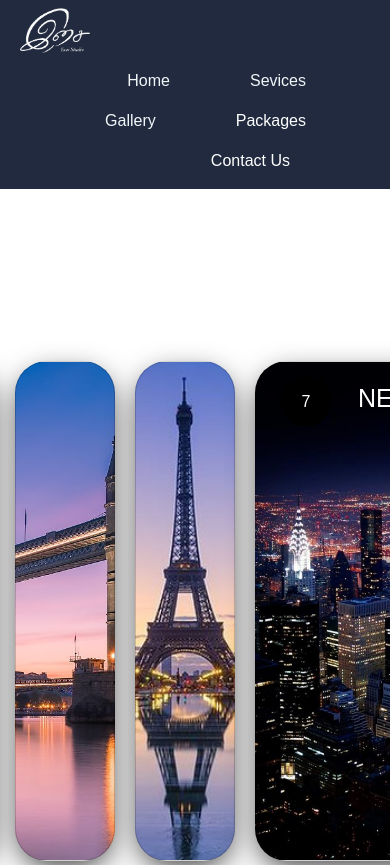
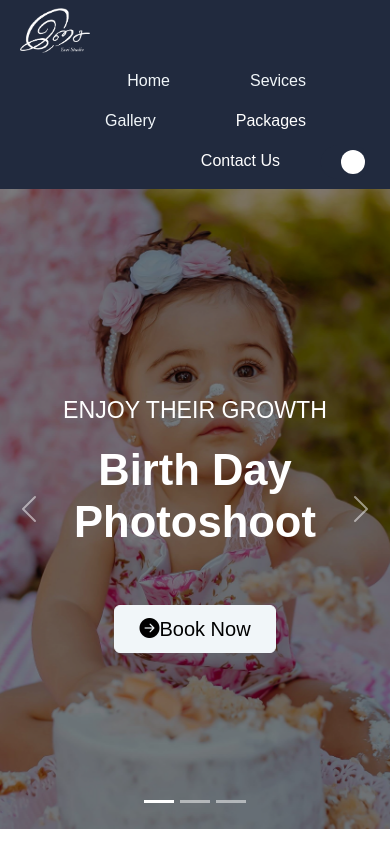
Before and after one commit to mmsalmanfaris/Photography-Studio-Website, a PHP site: page / in a window 390 px wide; the page is wider, and only the part inside the window is pictured. Shown: the top 865 px of that part. Run offline with PHP 8.4, Linux system fonts and the light colour scheme; some libraries are stand-ins or nearby versions; grey boxes are pictures that could not be loaded.

Commit message:
Updating the here section - Slides

```diff
--- a/index.html
+++ b/index.html
@@ -70,75 +70,49 @@
   </header>
 
   <!--Hero Section-->
-  <div class="wrapper">
-    <div class="slider">
-      <input type="radio" name="slide" id="c1" checked />
-      <label for="c1" class="card">
-        <div class="row">
-          <div class="icon">1</div>
-          <div class="title">
-            <h4>Wedding Shoot</h4>
-          </div>
+  <div id="hero-carousel" class="carousel slide">
+
+    <div class="carousel-indicators">
+      <button type="button" data-bs-target="#hero-carousel" data-bs-slide-to="0" class="active" aria-current="true" aria-label="Slide 1"></button>
+      <button type="button" data-bs-target="#hero-carousel" data-bs-slide-to="1" aria-label="Slide 2"></button>
+      <button type="button" data-bs-target="#hero-carousel" data-bs-slide-to="2" aria-label="Slide 3"></button>
+    </div>
+
+    <div class="carousel-inner">
+
+      <div class="carousel-item active">
+        <img src="/img/slide/slide1.jpg" class="slide-img d-block w-100" alt="...">
+        <div class="carousel-caption d-flex flex-column justify-content-center align-items-center top-0">
+            <p class="mt-5 fs-3 text-uppercase text-center">Enjoy Their Growth</p>
+            <h1 class="display-1 fw-bolder text-capitalize fc">Birth Day Photoshoot</h1>
+            <button class="btn btn-danger fs-5 py-2 px-4 mt-5 bi bi-arrow-right-circle-fill">Book Now</button>
         </div>
-      </label>
-      <input type="radio" name="slide" id="c2" checked />
-      <label for="c2" class="card">
-        <div class="row">
-          <div class="icon">2</div>
-          <div class="title">
-            <h4>Bridal Shoot</h4>
-          </div>
+      </div>
+
+      <div class="carousel-item">
+        <img src="/img/slide/slide2.png" class="slide-img d-block w-100" alt="...">
+        <div class="carousel-caption d-none d-md-block">
+          <h5>First slide label</h5>
+          <p>Some representative placeholder content for the first slide.</p>
         </div>
-      </label>
-      <input type="radio" name="slide" id="c3" checked />
-      <label for="c3" class="card">
-        <div class="row">
-          <div class="icon">3</div>
-          <div class="title">
-            <h4>Birth Day Shoot</h4>
-          </div>
+      </div>
+      <div class="carousel-item">
+        <img src="/img/slide/slide3.png" class="slide-img d-block w-100" alt="...">
+        <div class="carousel-caption d-none d-md-block">
+          <h5>First slide label</h5>
+          <p>Some representative placeholder content for the first slide.</p>
         </div>
-      </label>
-      <input type="radio" name="slide" id="c4" checked />
-      <label for="c4" class="card">
-        <div class="row">
-          <div class="icon">4</div>
-          <div class="title">
-            <h4>Model Shoot</h4>
-          </div>
-        </div>
-      </label>
-      <input type="radio" name="slide" id="c5" checked />
-      <label for="c5" class="card">
-        <div class="row">
-          <div class="icon">5</div>
-          <div class="title">
-            <h4>Outdoor Shoot</h4>
-          </div>
-        </div>
-      </label>
-      <input type="radio" name="slide" id="c6" checked />
-      <label for="c6" class="card">
-        <div class="row">
-          <div class="icon">6</div>
-          <div class="title">
-            <h4>Dubai</h4>
-          </div>
-        </div>
-      </label>
-      <input type="radio" name="slide" id="c7" checked />
-      <label for="c7" class="card">
-        <div class="row">
-          <div class="icon">7</div>
-          <div class="title">
-            <h4>New York</h4>
-          </div>
-        </div>
-      </label>
+      </div>
     </div>
+    <button class="carousel-control-prev" type="button" data-bs-target="#hero-carousel" data-bs-slide="prev">
+      <span class="carousel-control-prev-icon" aria-hidden="true"></span>
+      <span class="visually-hidden">Previous</span>
+    </button>
+    <button class="carousel-control-next" type="button" data-bs-target="#hero-carousel" data-bs-slide="next">
+      <span class="carousel-control-next-icon" aria-hidden="true"></span>
+      <span class="visually-hidden">Next</span>
+    </button>
   </div>
-
-
 
   <!--Book your shooting-->
 
@@ -164,152 +138,55 @@
       <div class="col-md-12">
         <div class="container-fluid p-2 align-items-center">
           <div class="d-flex justify-content-around">
+           <div>
             <button
+            class="btn bg-primary text-white btn-sm rounded-pill "
+            style="width: 50px; height: 50px">
+            1
+            </button>
+            <p>Booking</p>
+           </div>
+            <span
+              class="bg-success w-25 rounded mt-4 me-1 ms-1"
+              style="height: 0.2rem">
+            </span>
+            <div>
+              <button
               class="btn bg-primary text-white btn-sm rounded-pill"
-              style="width: 50px; height: 50px"
-              data-bs-toggle="collapse"
-              data-bs-target="#discuss"
-              aria-expanded="true"
-              aria-controls="company1"
-              onclick="stepFunction(event)"
-            >
-              1
-            </button>
+              style="width: 50px; height: 50px">
+              2
+              </button>
+              <P>Discuss</P>
+            </div>
             <span
-              class="bg-success w-25 rounded mt-auto mb-auto me-1 ms-1"
-              style="height: 0.2rem"
-            >
+              class="bg-success w-25 rounded mt-4 me-1 ms-1"
+              style="height: 0.2rem">
             </span>
-            <button
+            <div>
+              <button
               class="btn bg-primary text-white btn-sm rounded-pill"
-              style="width: 50px; height: 50px"
-              data-bs-toggle="collapse"
-              data-bs-target="#booking"
-              aria-expanded="false"
-              aria-controls="company3"
-              onclick="stepFunction(event)"
-            >
-              2
-            </button>
+              style="width: 50px; height: 50px">
+              3
+              </button>
+              <p>Shooting </p>
+            </div>
             <span
-              class="bg-success w-25 rounded mt-auto mb-auto me-1 ms-1"
-              style="height: 0.2rem"
-            >
+              class="bg-success w-25 rounded mt-4 me-1 ms-1"
+              style="height: 0.2rem">
             </span>
-            <button
+            <div>
+              <button
               class="btn bg-primary text-white btn-sm rounded-pill"
-              style="width: 50px; height: 50px"
-              data-bs-toggle="collapse"
-              data-bs-target="#shoot"
-              aria-expanded="false"
-              aria-controls="company3"
-              onclick="stepFunction(event)"
-            >
-              3
-            </button>
-            <span
-              class="bg-success w-25 rounded mt-auto mb-auto me-1 ms-1"
-              style="height: 0.2rem"
-            >
-            </span>
-            <button
-              class="btn bg-primary text-white btn-sm rounded-pill"
-              style="width: 50px; height: 50px"
-              data-bs-toggle="collapse"
-              data-bs-target="#results"
-              aria-expanded="false"
-              aria-controls="company4"
-              onclick="stepFunction(event)"
-            >
+              style="width: 50px; height: 50px">
               4
-            </button>
+              </button>
+              <p class="">Handover</p>
+            </div>
           </div>
-        </div>
-
-        <div class="collapse show" id="discuss">
-          <div class="display-4">Discuss</div>
-          <p>
-            Lorem ipsum dolor sit amet, consectetur adipiscing elit, sed do
-            eiusmod tempor incididunt ut labore et dolore magna aliqua. Ut
-            enim ad minim veniam, quis nostrud exercitation ullamco laboris
-            nisi ut aliquip ex ea commodo consequat. Lorem ipsum dolor sit
-            amet, consectetur adipiscing elit, sed do eiusmod tempor
-            incididunt ut labore et dolore magna aliqua. Ut enim ad minim
-            veniam, quis nostrud exercitation ullamco laboris nisi ut aliquip
-            ex ea commodo consequat. Lorem ipsum dolor sit amet, consectetur
-            adipiscing elit, sed do eiusmod tempor incididunt ut labore et
-            dolore magna aliqua. Ut enim ad minim veniam, quis nostrud
-            exercitation ullamco laboris nisi ut aliquip ex ea commodo
-            consequat.
-          </p>
-        </div>
-        <div class="collapse" id="booking">
-          <div class="display-4">Booking</div>
-          <p>
-            Lorem ipsum dolor sit amet, consectetur adipiscing elit, sed do
-            eiusmod tempor incididunt ut labore et dolore magna aliqua. Ut
-            enim ad minim veniam, quis nostrud exercitation ullamco laboris
-            nisi ut aliquip ex ea commodo consequat. Lorem ipsum dolor sit
-            amet, consectetur adipiscing elit, sed do eiusmod tempor
-            incididunt ut labore et dolore magna aliqua. Ut enim ad minim
-            veniam, quis nostrud exercitation ullamco laboris nisi ut aliquip
-            ex ea commodo consequat. Lorem ipsum dolor sit amet, consectetur
-            adipiscing elit, sed do eiusmod tempor incididunt ut labore et
-            dolore magna aliqua. Ut enim ad minim veniam, quis nostrud
-            exercitation ullamco laboris nisi ut aliquip ex ea commodo
-            consequat.
-          </p>
-        </div>
-        <div class="collapse" id="shoot">
-          <div class="display-4">Shooting & Editng</div>
-          <p>
-            Lorem ipsum dolor sit amet, consectetur adipiscing elit, sed do
-            eiusmod tempor incididunt ut labore et dolore magna aliqua. Ut
-            enim ad minim veniam, quis nostrud exercitation ullamco laboris
-            nisi ut aliquip ex ea commodo consequat. Lorem ipsum dolor sit
-            amet, consectetur adipiscing elit, sed do eiusmod tempor
-            incididunt ut labore et dolore magna aliqua. Ut enim ad minim
-            veniam, quis nostrud exercitation ullamco laboris nisi ut aliquip
-            ex ea commodo consequat. Lorem ipsum dolor sit amet, consectetur
-            adipiscing elit, sed do eiusmod tempor incididunt ut labore et
-            dolore magna aliqua. Ut enim ad minim veniam, quis nostrud
-            exercitation ullamco laboris nisi ut aliquip ex ea commodo
-            consequat.
-          </p>
-        </div>
-        <div class="collapse" id="results">
-          <div class="display-4">Final Results</div>
-          <p>
-            Lorem ipsum dolor sit amet, consectetur adipiscing elit, sed do
-            eiusmod tempor incididunt ut labore et dolore magna aliqua. Ut
-            enim ad minim veniam, quis nostrud exercitation ullamco laboris
-            nisi ut aliquip ex ea commodo consequat. Lorem ipsum dolor sit
-            amet, consectetur adipiscing elit, sed do eiusmod tempor
-            incididunt ut labore et dolore magna aliqua. Ut enim ad minim
-            veniam, quis nostrud exercitation ullamco laboris nisi ut aliquip
-            ex ea commodo consequat. Lorem ipsum dolor sit amet, consectetur
-            adipiscing elit, sed do eiusmod tempor incididunt ut labore et
-            dolore magna aliqua. Ut enim ad minim veniam, quis nostrud
-            exercitation ullamco laboris nisi ut aliquip ex ea commodo
-            consequat.
-          </p>
         </div>
       </div>
     </div>
   </div>
-
-  <script>
-
-    function stepFunction(event) {
-      debugger;
-      var element = document.getElementsByClassName("collapse");
-      for (var i = 0; i < element.length; i++) {
-        if (element[i] !== event.target.ariaControls) {
-          element[i].classList.remove("show");
-        }
-      }
-    }
-  </script>
 
 
   <!--Gallery-->
@@ -350,7 +227,7 @@
 
 
   <!--Footer-->
-  <footer class="bg-primary text-danger my-5">
+  <footer class="bg-primary text-danger my-5 mb-0">
     <div class="container pt-5 pb-4">
       <div class="row">
         <div class="col-md-5">
@@ -378,7 +255,7 @@
       </div>
     </div>
     <div class="bg-secondary text-center">
-      <p class="py-2">© 2024 Developed by <a href="http://cense7.com"><i><b>Cense7 Consultancy</b></i></a>.</p>
+      <p class="py-2 mb-0">© 2024 Developed by <a href="http://cense7.com"><i><b>Cense7 Consultancy</b></i></a>.</p>
     </div>
   </footer>
 
--- a/src/style.css
+++ b/src/style.css
@@ -12,113 +12,8 @@
   padding: 0;
 }
 
-.wrapper {
-  width: 100%;
-  height: 100vh;
-  display: flex;
-  align-items: center;
-  justify-content: center;
+.slide-img{
+  height: 640px;
+  object-fit: cover;
+  filter: brightness(0.5);
 }
-.slider {
-  height: 500px;
-  display: flex;
-  flex-wrap: nowrap;
-  justify-content: start;
-}
-.card {
-  width: 100px;
-  border-radius: 2rem;
-  background-size: cover;
-  cursor: pointer;
-  overflow: hidden;
-  margin: 0 10px;
-  display: flex;
-  align-items: flex-end;
-  box-shadow: 0px 10px 30px -5px rgba(0, 0, 0, 0.8);
-  transition: 0.6s cubic-bezier(0.28, -0.03, 0, 0.99);
-}
-.card .row {
-  color: #fff;
-  display: flex;
-  flex-wrap: nowrap;
-  margin-left: 10px;
-}
-.card .row .icon {
-  background: #000;
-  color: #fff;
-  border-radius: 50%;
-  width: 50px;
-  display: flex;
-  justify-content: center;
-  align-items: center;
-  margin: 15px;
-}
-.card .row .title {
-  display: flex;
-  justify-content: center;
-  flex-direction: column;
-  overflow: hidden;
-  height: 80px;
-  width: 520px;
-  opacity: 0;
-  transform: translateY(30px);
-  transition-delay: 0.3s;
-  transition: all 0.3s ease;
-}
-.title h4 {
-  text-transform: uppercase;
-  color: #fff;
-  font-size: 25px;
-}
-input {
-  display: none;
-}
-input:checked + label {
-  width: 600px;
-}
-input:checked + label .title {
-  opacity: 1 !important;
-  transform: translateY(0) !important;
-}
-.card[for="c1"] {
-  background-image: url(/img/LandingPage/slide1.jpg);
-  background-repeat: no-repeat;
-  background-size: cover;
-  background-position: center;
-}
-.card[for="c2"] {
-  background-image: url(/img/LandingPage/slide2.jpg);
-  background-repeat: no-repeat;
-  background-size: cover;
-  background-position: center;
-}
-.card[for="c3"] {
-  background-image: url(/img/LandingPage/slide3.jpg);
-  background-repeat: no-repeat;
-  background-size: cover;
-  background-position: center;
-}
-.card[for="c4"] {
-  background-image: url(/img/dubai-night-photo-taken-from-the-palm-island-jumeirah-united-arab-emirates-hd-desktop-wallpaper-for-your-computer-3840×2400-wallpaper-preview.jpg);
-  background-repeat: no-repeat;
-  background-size: cover;
-  background-position: center;
-}
-.card[for="c5"] {
-  background-image: url(/img/London-Bridge.jpg);
-  background-repeat: no-repeat;
-  background-size: cover;
-  background-position: center;
-}
-.card[for="c6"] {
-  background-image: url(/img/paris.jpg);
-  background-repeat: no-repeat;
-  background-size: cover;
-  background-position: center;
-}
-.card[for="c7"] {
-  background-image: url(/img/New-York-City-Night-View-HD-Wallpaper-5789-1440x900.jpg);
-  background-repeat: no-repeat;
-  background-size: cover;
-  background-position: center;
-}
```
Also changed, not shown: img/slide/slide1.jpg (added), img/slide/slide2.png (added), img/slide/slide3.png (added), img/slide/slidsse1.png (added), img/slide1.jpg (added).
